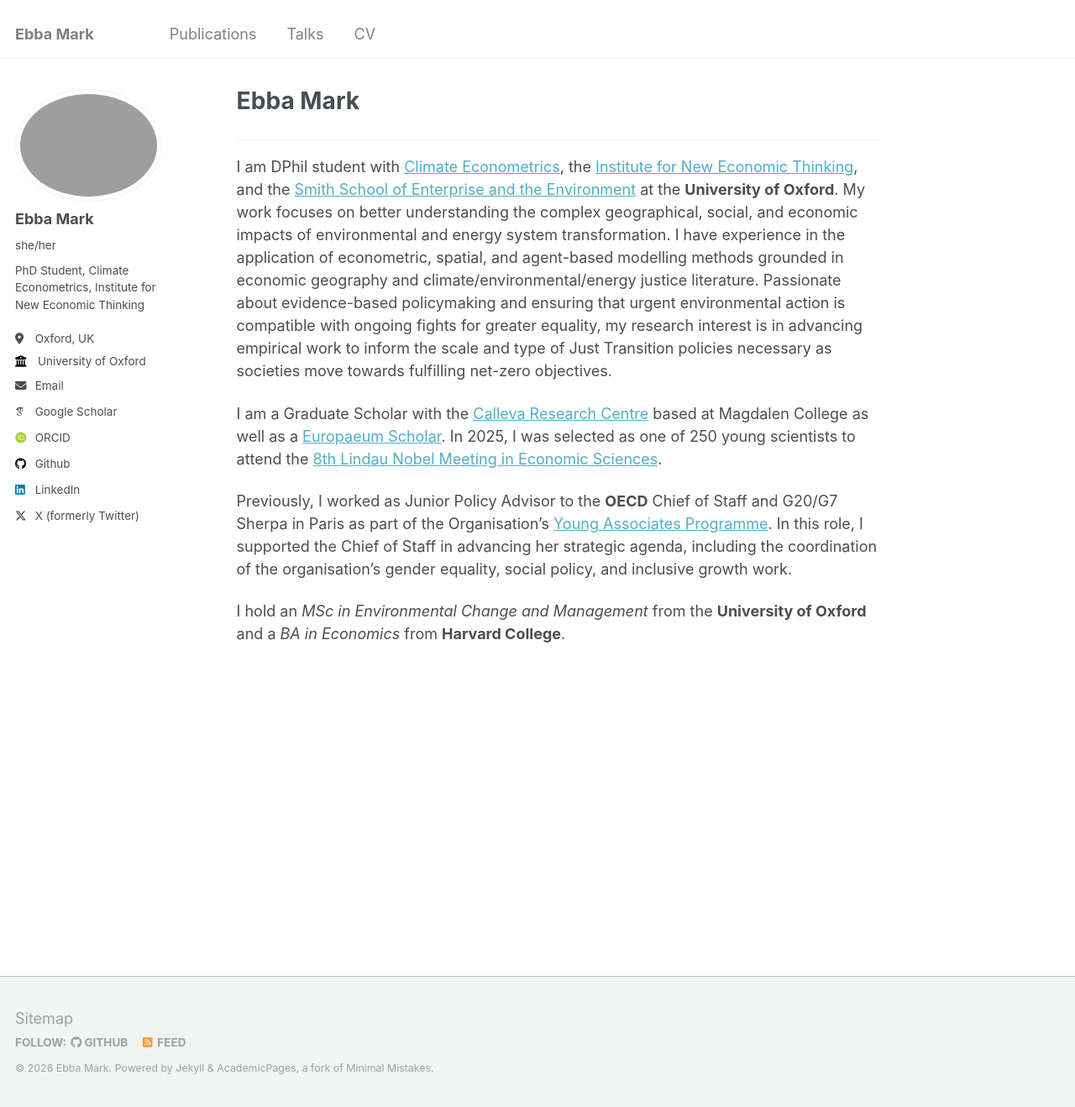
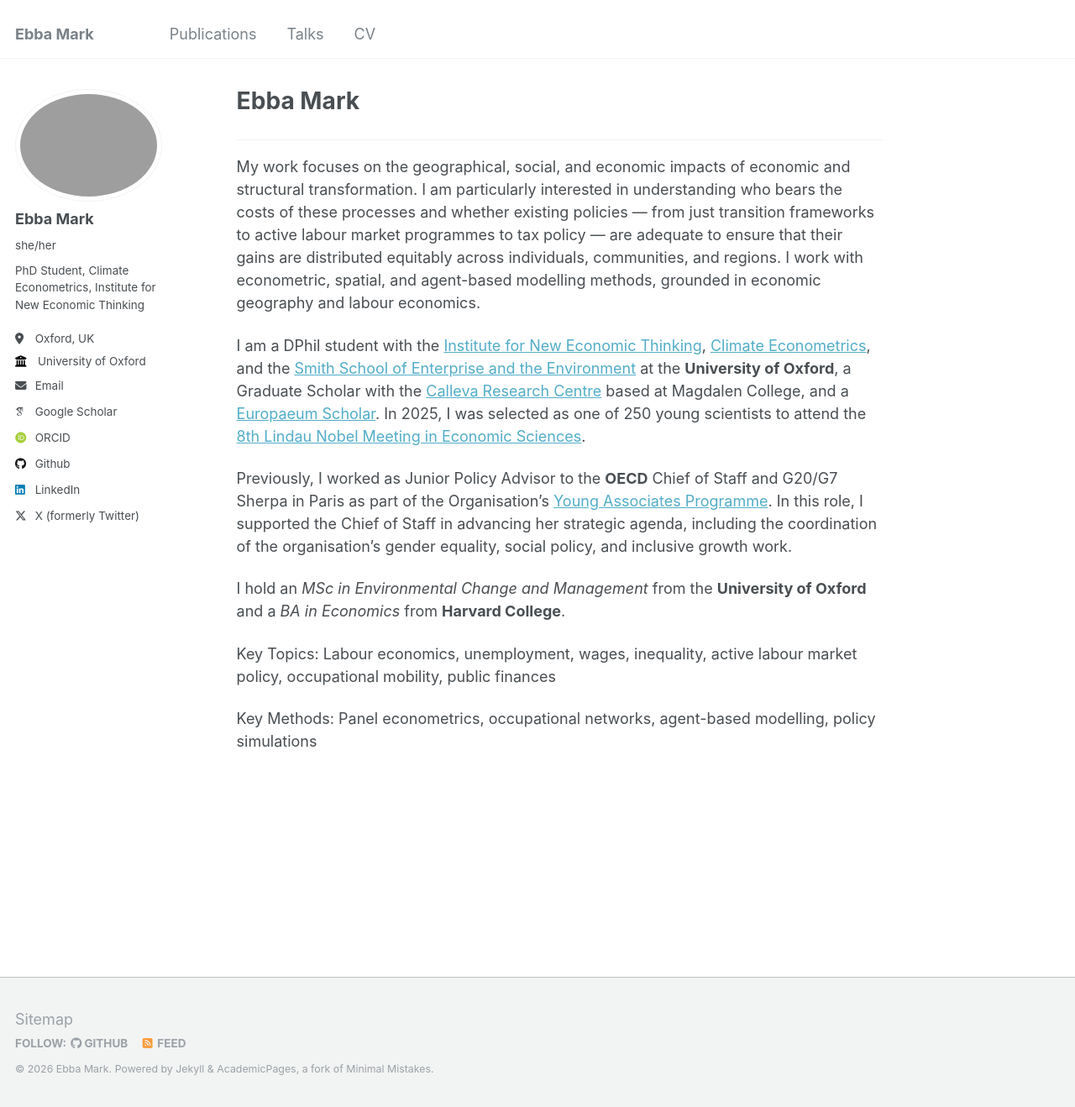
Before and after one commit to ebbam/ebba_website, a Jekyll site: the page built from _pages/about.md, in a window 1280 px wide and 1318 px high. Shown: the whole window at 84% size. Built offline with Jekyll 4.4.1, drawn with Linux system fonts in a browser that asks for light colours; some web fonts are replaced.

Commit message:
updated bio

```diff
--- a/_pages/about.md
+++ b/_pages/about.md
@@ -9,10 +9,14 @@ redirect_from:
 
 
 ------------------
-I am DPhil student with [Climate Econometrics](https://www.climateeconometrics.org/), the [Institute for New Economic Thinking](https://www.inet.ox.ac.uk/), and the [Smith School of Enterprise and the Environment](https://www.smithschool.ox.ac.uk/) at the **University of Oxford**. My work focuses on better understanding the complex geographical, social, and economic impacts of environmental and energy system transformation. I have experience in the application of econometric, spatial, and agent-based modelling methods grounded in economic geography and climate/environmental/energy justice literature. Passionate about evidence-based policymaking and ensuring that urgent environmental action is compatible with ongoing fights for greater equality, my research interest is in advancing empirical work to inform the scale and type of Just Transition policies necessary as societies move towards fulfilling net-zero objectives.
+My work focuses on the geographical, social, and economic impacts of economic and structural transformation. I am particularly interested in understanding who bears the costs of these processes and whether existing policies — from just transition frameworks to active labour market programmes to tax policy — are adequate to ensure that their gains are distributed equitably across individuals, communities, and regions. I work with econometric, spatial, and agent-based modelling methods, grounded in economic geography and labour economics.
 
-I am a Graduate Scholar with the [Calleva Research Centre](https://callevacentre.org/) based at Magdalen College as well as a [Europaeum Scholar](https://europaeum.org/scholars/). In 2025, I was selected as one of 250 young scientists to attend the [8th Lindau Nobel Meeting in Economic Sciences](https://www.lindau-nobel.org/).
+I am a DPhil student with the [Institute for New Economic Thinking](https://www.inet.ox.ac.uk/), [Climate Econometrics](https://www.climateeconometrics.org/), and the [Smith School of Enterprise and the Environment](https://www.smithschool.ox.ac.uk/) at the **University of Oxford**, a Graduate Scholar with the [Calleva Research Centre](https://callevacentre.org/) based at Magdalen College, and a [Europaeum Scholar](https://europaeum.org/scholars/). In 2025, I was selected as one of 250 young scientists to attend the [8th Lindau Nobel Meeting in Economic Sciences](https://www.lindau-nobel.org/).
 
 Previously, I worked as Junior Policy Advisor to the **OECD** Chief of Staff and G20/G7 Sherpa in Paris as part of the Organisation's [Young Associates Programme](https://www.oecd.org/en/about/careers/young-associates.html). In this role, I supported the Chief of Staff in advancing her strategic agenda, including the coordination of the organisation’s gender equality, social policy, and inclusive growth work.
 
 I hold an *MSc in Environmental Change and Management* from the **University of Oxford** and a *BA in Economics* from **Harvard College**.
+
+Key Topics: Labour economics, unemployment, wages, inequality, active labour market policy, occupational mobility, public finances
+
+Key Methods: Panel econometrics, occupational networks, agent-based modelling, policy simulations
```
Also changed, not shown: 1 other file.
